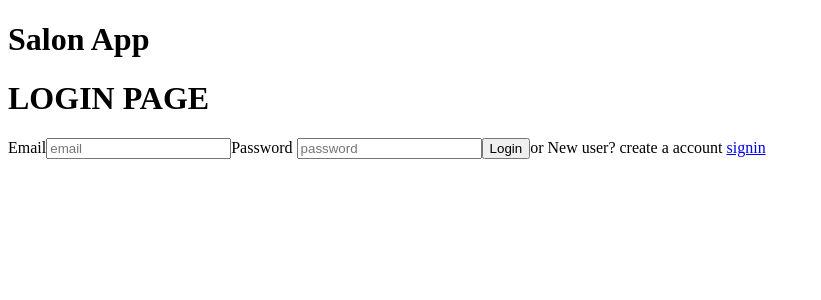
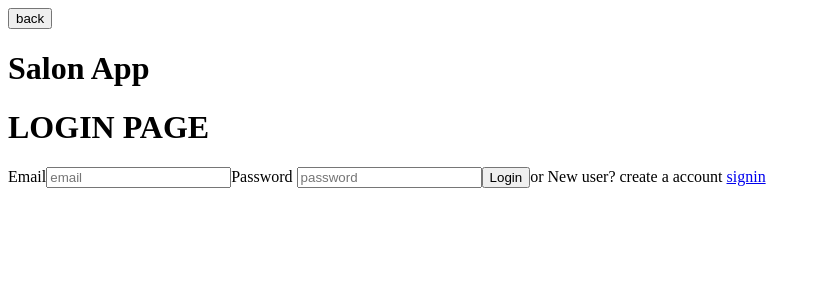
Before and after one commit to ruthvikthimmoji/salonapp, a Next.js app: page /login in a window 1280 px wide. Shown: the top 300 px of the page, without its empty margins (0-821 px from the left). Built offline with nearby package versions, Linux system fonts and the light colour scheme.

Commit message:
back and home page updated

```diff
--- a/app/login/page.tsx
+++ b/app/login/page.tsx
@@ -2,6 +2,8 @@ import React from 'react'
 
 const LoginPage = () => {
   return (
+    <div>
+      <a href='..'> <button>back</button></a>
     <div>
       <h1>Salon App</h1>
         <h1>LOGIN PAGE</h1>
@@ -25,6 +27,7 @@ const LoginPage = () => {
 
 
     </div>
+    </div>
   )
 }
 
--- a/app/page.tsx
+++ b/app/page.tsx
@@ -2,10 +2,7 @@ import React from 'react'
 
 const home = () => {
   return (
-    // <div>
 
-    //     <a href='/signin'> Signin</a>/ <a href='/login'> Login</a>
-    // </div>
 
     <div className="card w-96 bg-base-100 shadow-xl">
       <h1> Salon App </h1>
@@ -26,6 +23,7 @@ const home = () => {
 </div>
 
 
+
   )
 }
 
```
Also changed, not shown: app/profile/customers/page.tsx (added, +9 -0 lines), app/profile/page.tsx (line endings or trailing spaces).
